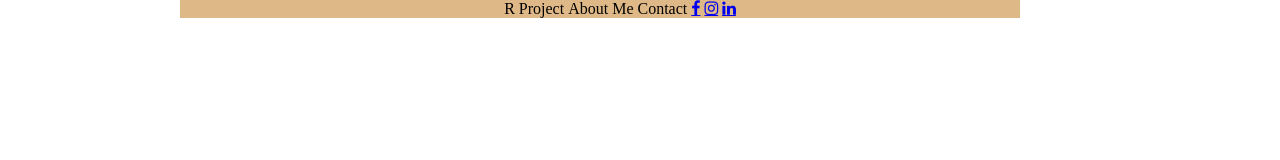
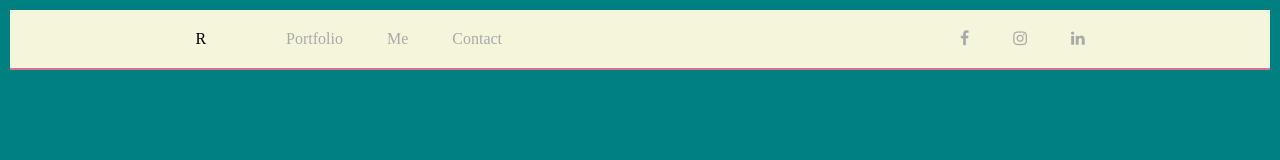
Before and after one commit to PatriCracow/Portfolio-practise, a plain HTML site: page index.html in a window 1280 px wide. Drawn offline with Linux system fonts and the light colour scheme.

Commit message:
.git add

```diff
--- a/index.html
+++ b/index.html
@@ -11,19 +11,23 @@
 <body>
     <header class="header">
         <div class="main-header">
-                <ul class="logo-menu">
-                    <li class="header-logo">R</li>
-                    <li class="header-content">Project</li>
-                    <li class="header-content">About Me</li>
-                    <li class="header-content">Contact</li>
-                    <li class="header-social"><a href = "#" class = "fa fa-facebook"></a></li>
-                    <li class="header-social"><a href = "#" class = "fa fa-instagram"></a>    </li>
-                    <li class="header-social"><a href = "#" class = "fa fa-linkedin"></a></li>
+            <p class="header_logo">R</p>
+            <ul class="content_nav">
+                     <li><a href="#">Portfolio</a></li>
+                    <li><a href="#">Me</a></li>
+                    <li><a href="#">Contact</a></li>
+                    </ul>
+                    <ul class="social_nav">
+                    <li><a href = "#" class = "fa fa-facebook"></a></li>
+                    <li><a href = "#" class = "fa fa-instagram"></a>    </li>
+                    <li><a href = "#" class = "fa fa-linkedin"></a></li>
                 </ul>
             </div>
         </div>
+    <div class="break_nav"></div>
     </header>
 
 
+<script src="file.js"></script>
 </body>
 </html>
--- a/style.css
+++ b/style.css
@@ -1,24 +1,45 @@
 *{
     box-sizing: border-box;
     margin: 0;
-    max-width: 1200px;
+    }
+body{
+background-color:teal;
+padding: 10px;
+}
+  .main-header{
+      background-color:beige;
+      display: flex;
+      justify-content: center;
+
+  }
+
+  .header_logo{
+      padding: 20px;
+      cursor: pointer;
+  }
+  .social_nav{
+      margin-left: 30%;
+  }
+
+    ul li {
+        display:inline-flex;
+        justify-content:center;
+        align-items:center;
+        overflow: hidden;
+        list-style:none;
+        cursor: pointer;
     }
 
-    .header{
-        display: flex;
-        justify-content: center;
-    }
-
-    .main-header {
-        background-color: burlywood;
-        display: flex;
-        list-style: none;
-        justify-content: center;
-        width: 70%;
+    ul li a {
+     color:darkgrey;
+     text-decoration:none;
+     padding: 20px;
 
     }
 
-    ul li {
-        display: inline;
-        justify-content:center;
-        }
+.break_nav{
+    width:100%;
+    height: 2px;
+    background-color: palevioletred;
+
+}
```
